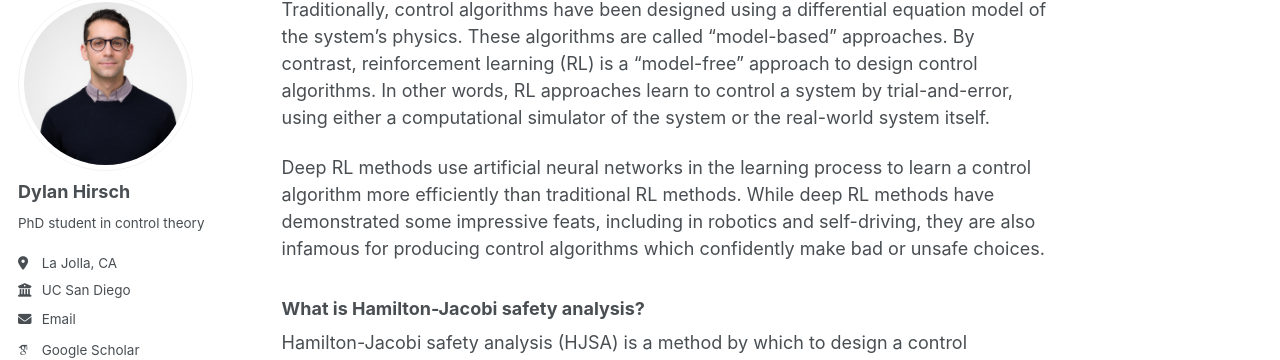
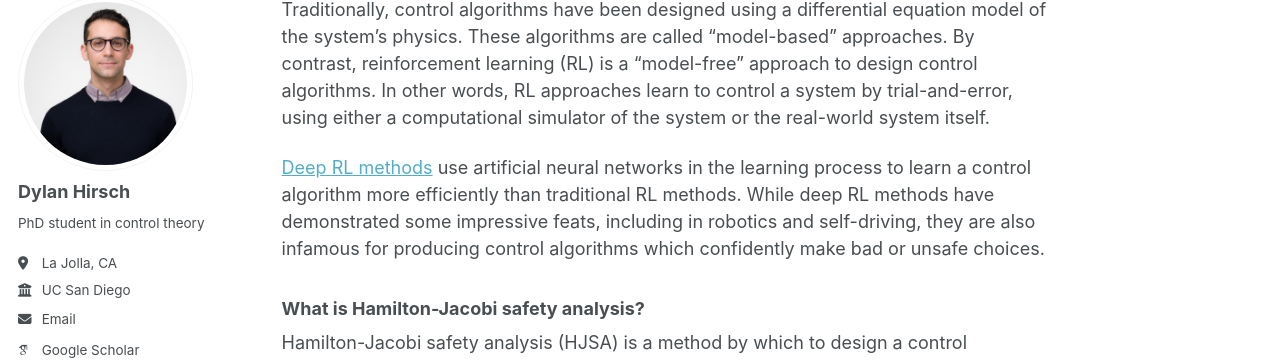
Before and after one commit to dylan-hirsch/dylan-hirsch.github.io, a Jekyll site: the page built from _nojargon/nojargon.md, in a window 1280 px wide and 900 px high, scrolled down 484 px. Shown: the part 103-463 px from the top of the window. Built offline with Jekyll 4.4.1, drawn with Linux system fonts in a browser that asks for light colours; some web fonts are replaced; a script that is not in the unit is left out; part of the change alters nothing that is shown.

```diff
--- a/_nojargon/nojargon.md
+++ b/_nojargon/nojargon.md
@@ -20,7 +20,7 @@ These algorithms are called "model-based" approaches.
 By contrast, reinforcement learning (RL) is a "model-free" approach to design control algorithms.
 In other words, RL approaches learn to control a system by trial-and-error, using either a computational simulator of the system or the real-world system itself.
 
-Deep RL methods use artificial neural networks in the learning process to learn a control algorithm more efficiently than traditional RL methods.
+[Deep RL methods](https://deepmind.google/blog/deep-reinforcement-learning/) use artificial neural networks in the learning process to learn a control algorithm more efficiently than traditional RL methods.
 While deep RL methods have demonstrated some impressive feats, including in robotics and self-driving, they are also infamous for producing control algorithms which confidently make bad or unsafe choices.
 
 ### What is Hamilton-Jacobi safety analysis?
```
